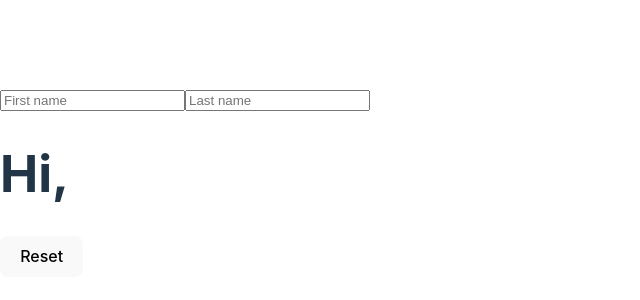
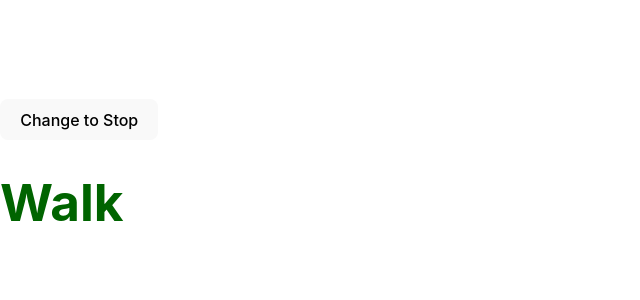
Before and after one commit to jakubkanna/playground, a React (Vite) app in the folder my-first-react-app/: page / in a window 1280 px wide. Shown: the part 218-518 px from the top of the page, without its empty margins (0-640 px from the left). Built offline with nearby package versions, Linux system fonts and the light colour scheme.

Commit message:
State as a Snapshot - chall. I

```diff
--- a/my-first-react-app/src/App.jsx
+++ b/my-first-react-app/src/App.jsx
@@ -1,37 +1,26 @@
 import { useState } from "react";
-export default function Form() {
-  const [firstName, setFirstName] = useState("");
-  const [lastName, setLastName] = useState("");
 
-  function handleFirstNameChange(e) {
-    setFirstName(e.target.value);
+export default function TrafficLight() {
+  const [walk, setWalk] = useState(true);
+
+  function handleClick() {
+    setWalk(!walk);
+    alertMessage();
   }
 
-  function handleLastNameChange(e) {
-    setLastName(e.target.value);
-  }
-
-  function handleReset() {
-    setFirstName("");
-    setLastName("");
+  function alertMessage() {
+    alert(walk ? "Stop is next" : "Walk is next");
   }
 
   return (
-    <form onSubmit={(e) => e.preventDefault()}>
-      <input
-        placeholder="First name"
-        value={firstName}
-        onChange={handleFirstNameChange}
-      />
-      <input
-        placeholder="Last name"
-        value={lastName}
-        onChange={handleLastNameChange}
-      />
-      <h1>
-        Hi, {firstName} {lastName}
+    <>
+      <button onClick={handleClick}>Change to {walk ? "Stop" : "Walk"}</button>
+      <h1
+        style={{
+          color: walk ? "darkgreen" : "darkred",
+        }}>
+        {walk ? "Walk" : "Stop"}
       </h1>
-      <button onClick={handleReset}>Reset</button>
-    </form>
+    </>
   );
 }
```
